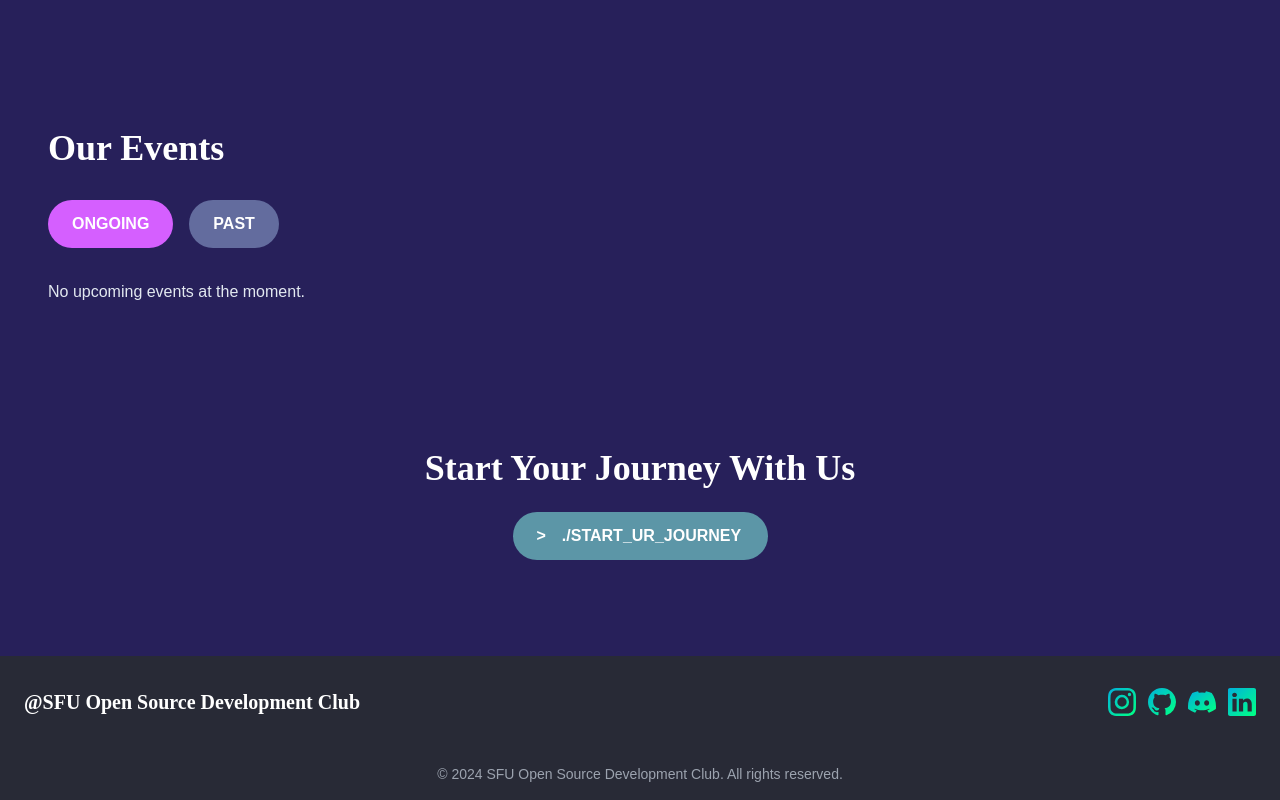
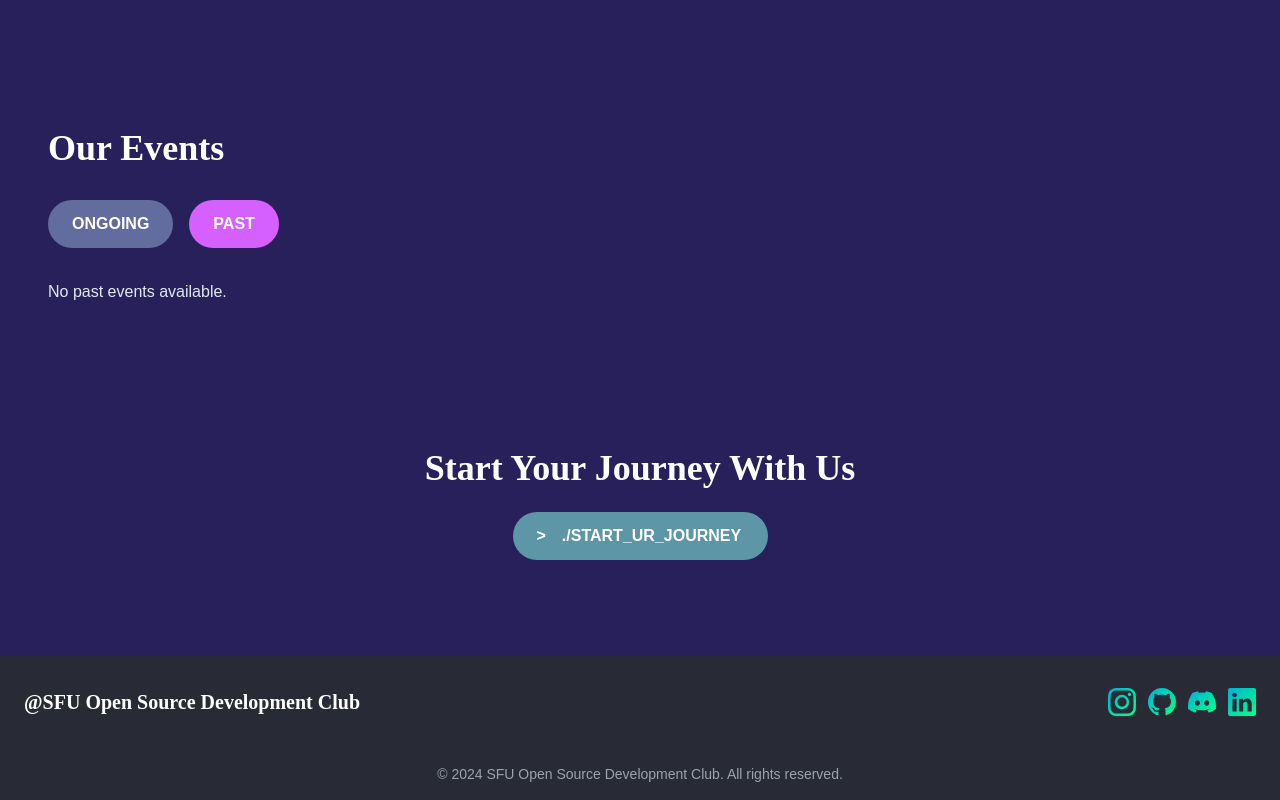
Before and after one commit to sfuosdev/Website, a React (Vite) app: page /events in a window 1280 px wide. Shown: the part 988-1788 px from the top of the page. Built offline with nearby package versions, Linux system fonts and the light colour scheme.

Commit message:
Set past as default event type on page render

```diff
--- a/src/components/Events.tsx
+++ b/src/components/Events.tsx
@@ -9,7 +9,7 @@ const pastEventsList: EventType[] = [
 ];
 
 const Events = () => {
-  const [activeTab, setActiveTab] = useState('UPCOMING');
+  const [activeTab, setActiveTab] = useState('PAST');
 
   const renderEventsList = () => {
     let eventsList = [];
```
